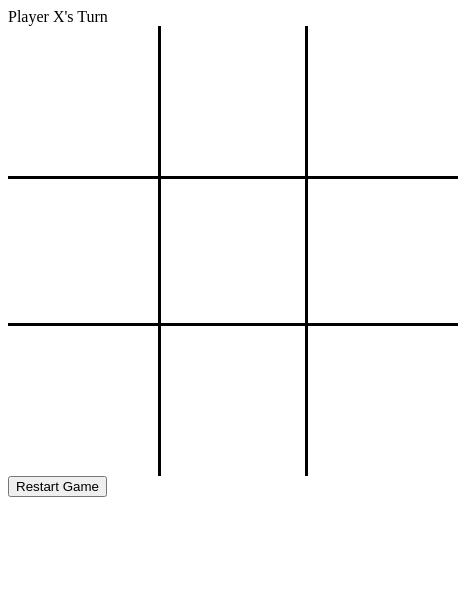
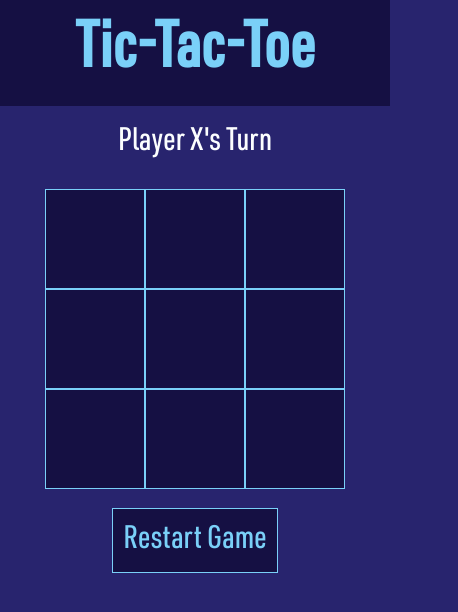
Before and after one commit to LazyEllis/tic-tac-toe, a plain HTML site: page index.html in a window 390 px wide. Shown: the whole page, 458 px wide, since content can reach past the window. Drawn offline with Linux system fonts and the light colour scheme.

Commit message:
feat: Update Tic-Tac-Toe UI and Styles
- Added a header with the game title.
- Improved font preloading for better performance.
- Enhanced styling for better readability and aesthetics.
- Improved responsiveness for mobile screens.
- Added hover effects for a better user experience.
- Organized and optimized SCSS variables for easier maintenance.

This commit enhances the user interface and styles of the Tic-Tac-Toe
game. It provides a better visual experience and ensures improved
performance. The changes follow best practices for web development and
design.

```diff
--- a/index.html
+++ b/index.html
@@ -4,9 +4,27 @@
     <meta charset="UTF-8" />
     <meta name="viewport" content="width=device-width, initial-scale=1.0" />
     <link rel="stylesheet" href="style.css" />
+    <link
+      rel="preload"
+      href="assets/fonts/urw_din_arabic_cond_medium-webfont.woff"
+      as="font"
+      type="font/woff2"
+      crossorigin
+    />
+    <link
+      rel="preload"
+      href="assets/fonts/urw_din_arabic_cond_medium-webfont.woff"
+      as="font"
+      type="font/woff"
+      crossorigin
+    />
     <title>Tic-Tac-Toe</title>
   </head>
   <body>
+    <div class="header">
+      <h1>Tic-Tac-Toe</h1>
+    </div>
+    <div class="main-content">
       <div class="message-board" data-turn="X">Player X's Turn</div>
       <div class="game-board">
         <div class="board-row">
@@ -28,6 +46,7 @@
       <div class="container">
         <button class="restart-btn">Restart Game</button>
       </div>
+    </div>
     <script src="script.js"></script>
   </body>
 </html>
--- a/script.js
+++ b/script.js
@@ -8,11 +8,11 @@ const SymbolFactory = (source, altInfo) => {
 
 const GameBoard = (() => {
   const xSymbol = SymbolFactory(
-    'assets/x.svg',
+    'assets/img/x.svg',
     "Player X's move in Tic Tac Toe"
   );
   const oSymbol = SymbolFactory(
-    'assets/o.svg',
+    'assets/img/o.svg',
     "Player O's move in Tic Tac Toe"
   );
   const restartButton = document.querySelector('.restart-btn');
@@ -88,7 +88,7 @@ const Game = (() => {
   };
 
   const declareDraw = () => {
-    messageBoard.textContent = `It's a Draw`;
+    messageBoard.textContent = `It's a Draw!`;
   };
 
   const changeTurn = () => {
--- a/style.scss
+++ b/style.scss
@@ -1,9 +1,78 @@
+@font-face {
+  font-family: "urw_din_arabic_condmedium";
+  src: url("assets/fonts/urw_din_arabic_cond_medium-webfont.woff2")
+      format("woff2"),
+    url("assets/fonts/urw_din_arabic_cond_medium-webfont.woff") format("woff");
+  font-weight: normal;
+  font-style: normal;
+}
+
+$primary-bg-color: #28246e;
+$primary-txt-color: #fcfeff;
+
+$secondary-bg-color: #151043;
+$secondary-txt-color: #7ad0f8;
+$primary-icon-color: invert(23%) sepia(73%) saturate(2932%) hue-rotate(250deg)
+  brightness(101%) contrast(95%);
+
+$tertiary-bg-color: #7239e5;
+$tertiary-txt-color: #29eac6;
+$secondary-icon-color: invert(78%) sepia(67%) saturate(454%) hue-rotate(106deg)
+  brightness(93%) contrast(97%);
+
 * {
   box-sizing: border-box;
 }
 
+:root {
+  font-size: 32px;
+}
+
+body,
+h1 {
+  margin: 0;
+  padding: 0;
+}
+
+body {
+  font-family: "urw_din_arabic_condmedium", sans-serif;
+  text-align: center;
+  background-color: $primary-bg-color;
+
+  .header {
+    background-color: $secondary-bg-color;
+    color: $secondary-txt-color;
+  }
+
+  .main-content {
+    color: $primary-txt-color;
+
+    > div {
+      padding-top: 10px;
+      padding-bottom: 10px;
+    }
+  }
+}
+
 img {
   width: 125px;
+  pointer-events: none;
+  filter: $primary-icon-color;
+}
+
+button {
+  background-color: $secondary-bg-color;
+  color: $secondary-txt-color;
+  padding: 5px 10px;
+  font-family: inherit;
+  font-size: inherit;
+  outline: 1px solid $secondary-txt-color;
+  border: none;
+
+  &:hover {
+    background-color: $tertiary-bg-color;
+    color: $tertiary-txt-color;
+  }
 }
 
 .board-row {
@@ -12,18 +81,36 @@ img {
   width: 150 * 3px;
   margin: auto;
 
-  &:nth-child(2) .board-cell {
-    border-top: 3px solid black;
-    border-bottom: 3px solid black;
-  }
-
   .board-cell {
     flex: 1 1 150px;
     text-align: center;
+    background-color: $secondary-bg-color;
+    border: 1px solid $secondary-txt-color;
 
-    &:nth-child(2) {
-      border-left: 3px solid black;
-      border-right: 3px solid black;
+    &:hover {
+      background-color: $tertiary-bg-color;
+
+      img {
+        filter: $secondary-icon-color;
+      }
     }
   }
 }
+
+// Make the board and its images responsive on mobile screens
+@media (max-width: 460px) {
+  img {
+    width: 75px;
+    pointer-events: none;
+  }
+
+  .board-row {
+    height: 100px;
+    width: 100 * 3px;
+    margin: auto;
+
+    .board-cell {
+      flex: 1 1 100px;
+    }
+  }
+}
```
Also changed, not shown: assets/fonts/urw_din_arabic_cond_medium-webfont.woff (added), assets/fonts/urw_din_arabic_cond_medium-webfont.woff2 (added), assets/img/o.svg (renamed from assets/o.svg), assets/img/x.svg (renamed from assets/x.svg), style.css, 1 other file. Lines whose indentation alone changed are shown as unchanged.
